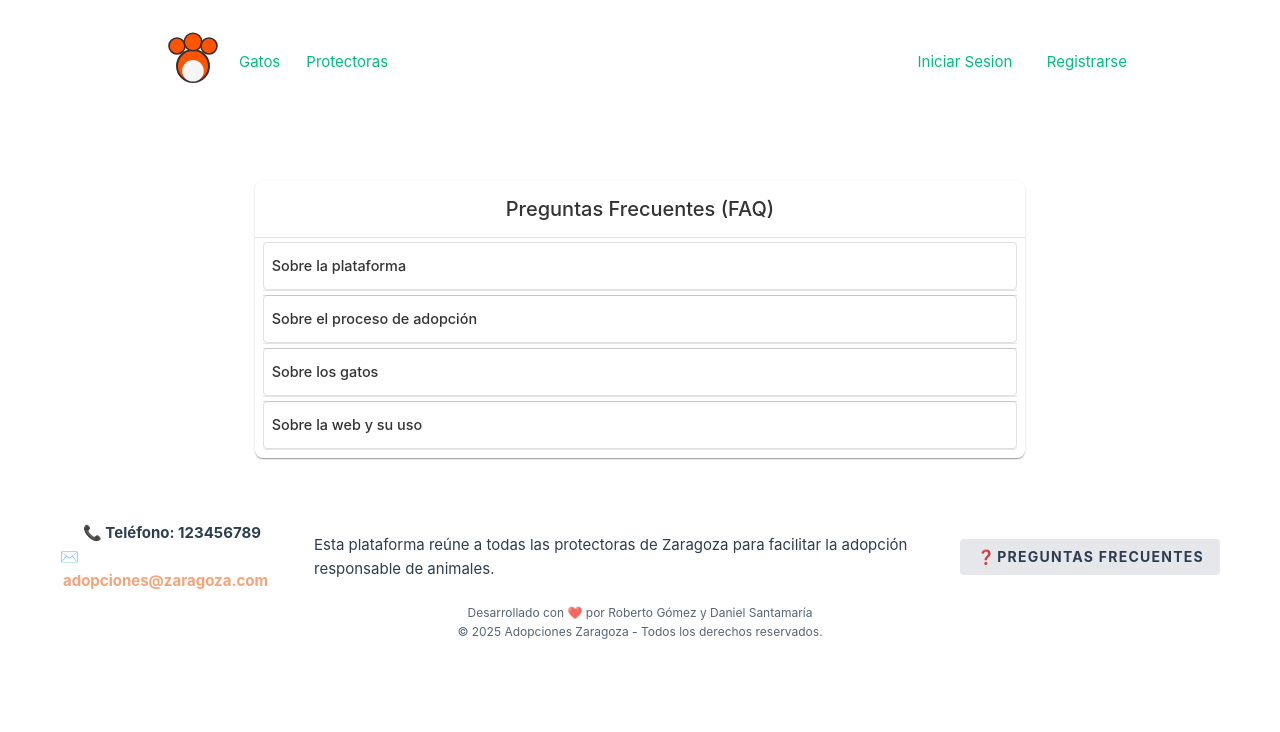
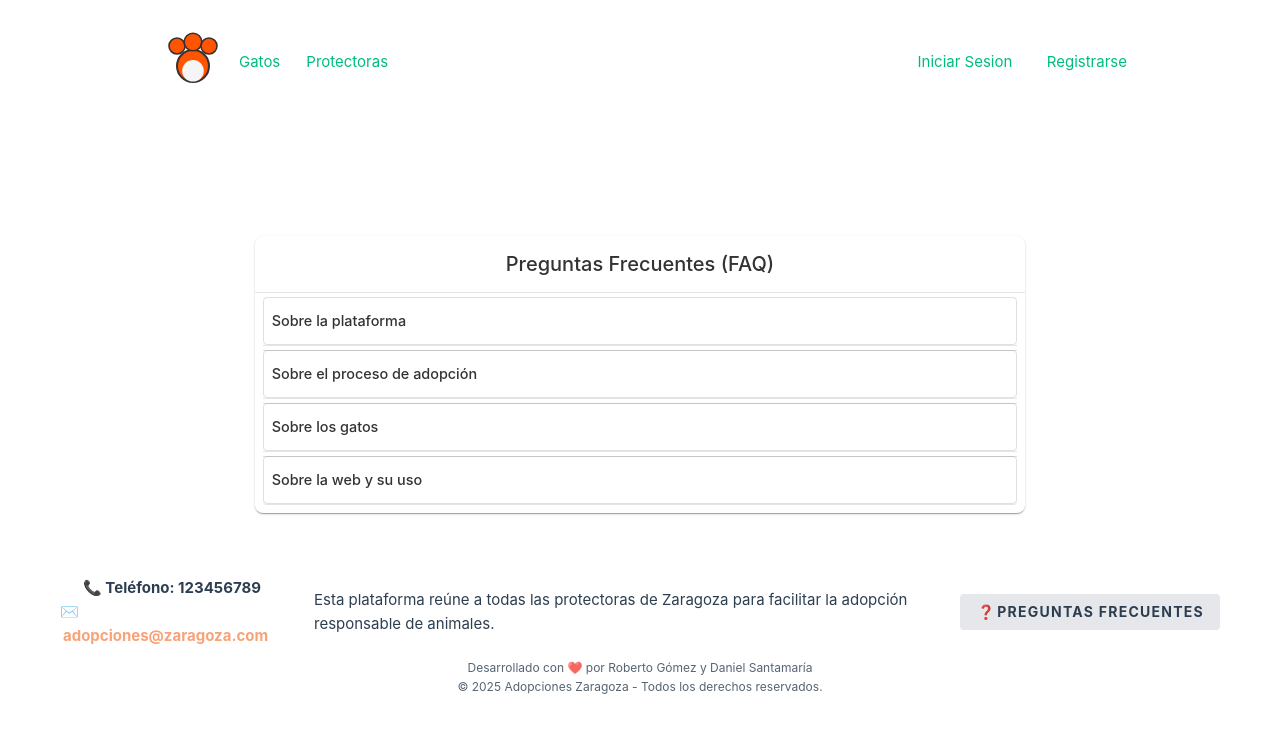
Before and after one commit to Librito21/Proyecto-Gatos-Front2eva, a Vue app: page /faq in a window 1280 px wide. Shown: the top 732 px of the page. Built offline with nearby package versions, Linux system fonts and the light colour scheme; the HTML template or start-up script is replaced by a standard one.

Commit message:
Ya no atraviesa el header

```diff
--- a/src/views/FAQView.vue
+++ b/src/views/FAQView.vue
@@ -47,6 +47,14 @@
 <style scoped>
 .faq-page-wrapper {
   background-color: transparent;
+  /* Add padding-top to account for fixed header on desktop */
+  padding-top: 0;
+}
+
+@media (min-width: 1024px) {
+  .faq-page-wrapper {
+    padding-top: 110px; /* Adjust this value based on your header height */
+  }
 }
 
 .faq-title {
```
